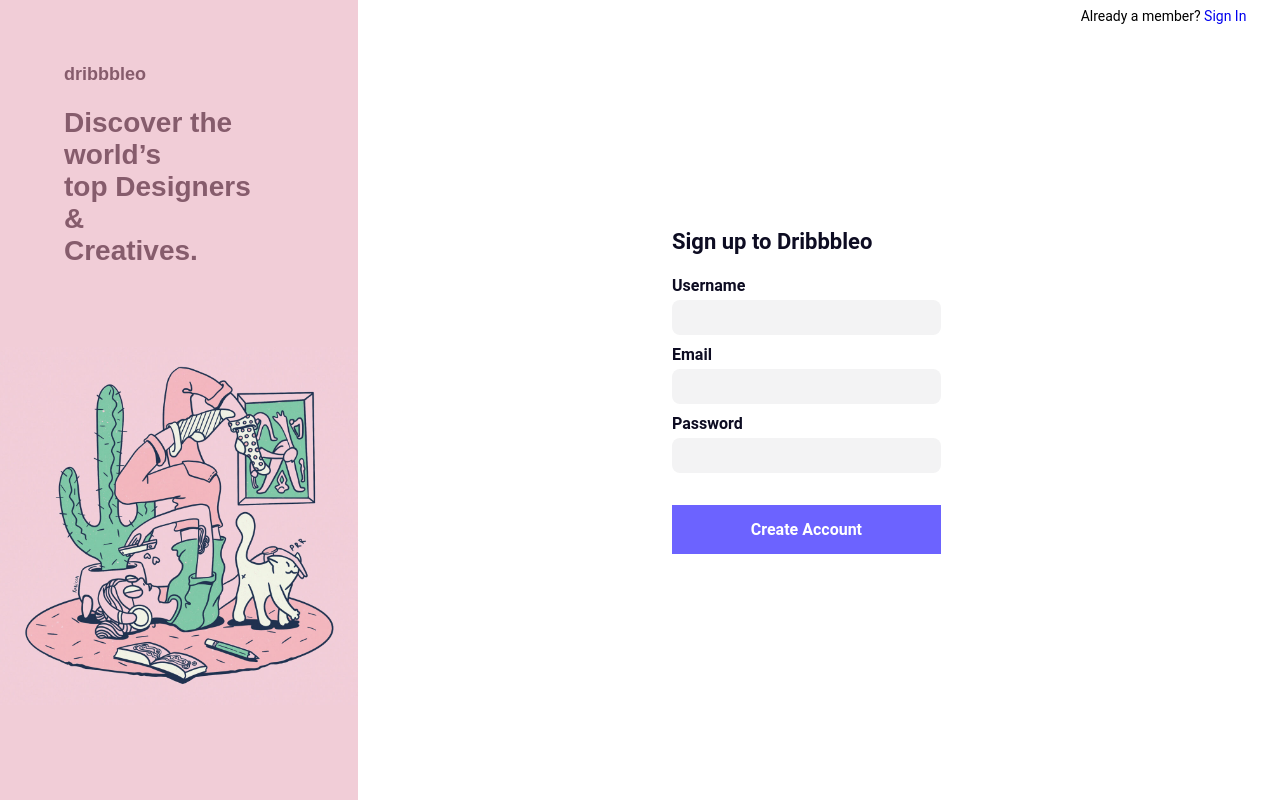
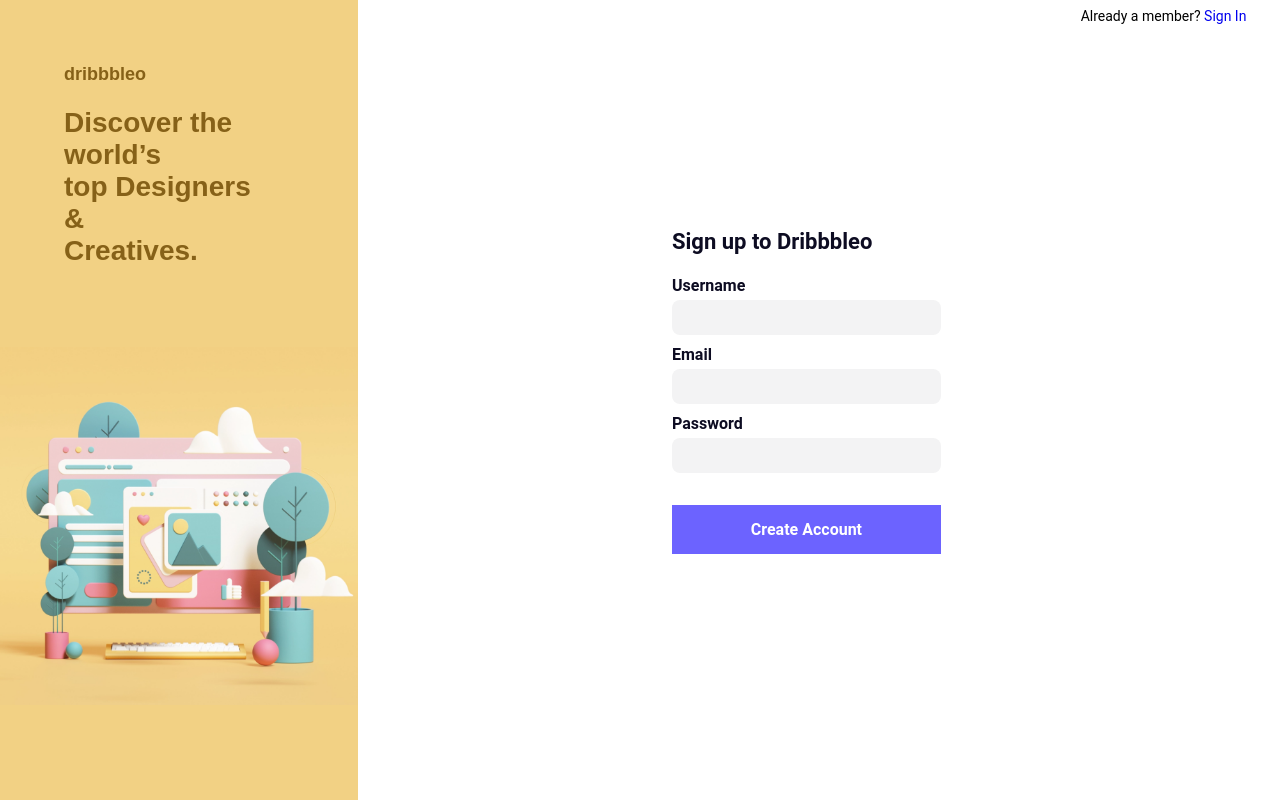
Before and after one commit to leodini/dribbbleclone, a React (Create React App) app in the folder client/: page /signup in a window 1280 px wide. Built offline with nearby package versions, Linux system fonts and the light colour scheme.

Commit message:
styled with props

```diff
--- a/client/src/components/Auth/Signin.js
+++ b/client/src/components/Auth/Signin.js
@@ -28,10 +28,10 @@
 
   return (
     <Page>
-      <ImageSection>
+      <ImageSection background={"#f1cdd7"}>
         <Header>
-          <MainText>dribbbleo</MainText>
-          <Text>
+          <MainText color={"#865c6c"}>dribbbleo</MainText>
+          <Text color={"#865c6c"}>
             Discover the world’s
             <br /> top Designers & <br />
             Creatives.
--- a/client/src/components/Auth/Signup.js
+++ b/client/src/components/Auth/Signup.js
@@ -1,6 +1,6 @@
 import React, { useEffect, useState } from "react";
 import { Link } from "react-router-dom";
-import chill from "../../assets/chill.jpg";
+import signup from "../../assets/signup.png";
 import {
   Page,
   ImageSection,
@@ -29,16 +29,16 @@
 
   return (
     <Page>
-      <ImageSection>
+      <ImageSection background={"#f2d184"}>
         <Header>
-          <MainText>dribbbleo</MainText>
-          <Text>
+          <MainText color={"#866118"}>dribbbleo</MainText>
+          <Text color={"#866118"}>
             Discover the world’s
             <br /> top Designers & <br />
             Creatives.
           </Text>
         </Header>
-        <Image src={chill} alt="dribbbleo" />
+        <Image src={signup} alt="dribbbleo" />
       </ImageSection>
       <FormSection>
         <AuthNav>
--- a/client/src/components/Auth/StyledAuth.js
+++ b/client/src/components/Auth/StyledAuth.js
@@ -16,19 +16,21 @@
   display: flex;
   flex-direction: column;
   height: 100%;
-  background-color: #f1cdd7;
+  background-color: ${(props) => props.background};
   width: 28%;
 `;
 
 export const MainText = styled.h1`
-  color: #865c6c;
+  /* color: #865c6c; */
+  color: ${(props) => props.color};
   font-size: 18px;
   margin-bottom: 22px;
   font-family: sans-serif;
 `;
 
 export const Text = styled.p`
-  color: #865c6c;
+  /* color: #865c6c; */
+  color: ${(props) => props.color};
   font-size: 28px;
   padding-right: 30px;
   font-family: sans-serif;
--- /dev/null
+++ b/client/src/components/Posts/Post.js
@@ -0,0 +1,48 @@
+import React from "react";
+import { FaRegCommentAlt } from "react-icons/fa";
+import { AiOutlineHeart, AiFillHeart } from "react-icons/ai";
+import {
+  InfoContainer,
+  PostContainer,
+  PostsContainer,
+  Image,
+  Author,
+  AuthorContainer,
+} from "./StyledPost";
+import default_user from "../../assets/default_user.png";
+
+const Post = ({ post }) => {
+  const { image_url, title, author, comments, likes } = post;
+  return (
+    <PostContainer>
+      <Image src={image_url} alt={title} />
+      <InfoContainer>
+        <AuthorContainer>
+          {author.avatar_url ? (
+            <img src={author.avatar_url} alt={author.username} />
+          ) : (
+            <img
+              src={default_user}
+              alt={author.username}
+              style={{ width: "22px" }}
+            />
+          )}
+          <Author>{author.username}</Author>
+        </AuthorContainer>
+        <div className="">
+          <FaRegCommentAlt
+            style={{ color: "#404050", marginRight: "3px" }}
+            size={16}
+          >
+            <span>{comments.length}</span>
+          </FaRegCommentAlt>
+          <AiOutlineHeart style={{ color: "#404050" }} size={18}>
+            <span>{likes.length}</span>
+          </AiOutlineHeart>
+        </div>
+      </InfoContainer>
+    </PostContainer>
+  );
+};
+
+export default Post;
--- a/client/src/components/Posts/Posts.js
+++ b/client/src/components/Posts/Posts.js
@@ -1,53 +1,11 @@
 import React from "react";
-import { FaRegCommentAlt } from "react-icons/fa";
-import { AiOutlineHeart, AiFillHeart } from "react-icons/ai";
-import {
-  InfoContainer,
-  PostContainer,
-  PostsContainer,
-  Image,
-  Author,
-  AuthorContainer,
-} from "./StyledPost";
-import default_user from "../../assets/default_user.png";
+import { PostsContainer } from "./StyledPost";
+import Post from "./Post";
 
 const Posts = ({ data }) => {
   return (
     <PostsContainer>
-      {data &&
-        data.map((post) => (
-          <PostContainer>
-            <Image src={post.image_url} alt={post.title} />
-            <InfoContainer>
-              <AuthorContainer>
-                {post.author.avatar_url ? (
-                  <img
-                    src={post.author.avatar_url}
-                    alt={post.author.username}
-                  />
-                ) : (
-                  <img
-                    src={default_user}
-                    alt={post.author.username}
-                    style={{ width: "22px" }}
-                  />
-                )}
-                <Author>{post.author.username}</Author>
-              </AuthorContainer>
-              <div className="">
-                <FaRegCommentAlt
-                  style={{ color: "#404050", marginRight: "3px" }}
-                  size={16}
-                >
-                  <span>{post.comments.length}</span>
-                </FaRegCommentAlt>
-                <AiOutlineHeart style={{ color: "#404050" }} size={18}>
-                  <span>{post.likes.length}</span>
-                </AiOutlineHeart>
-              </div>
-            </InfoContainer>
-          </PostContainer>
-        ))}
+      {data && data.map((post) => <Post key={post._id} post={post} />)}
     </PostsContainer>
   );
 };
```
Also changed, not shown: client/src/assets/signup.png (added).
